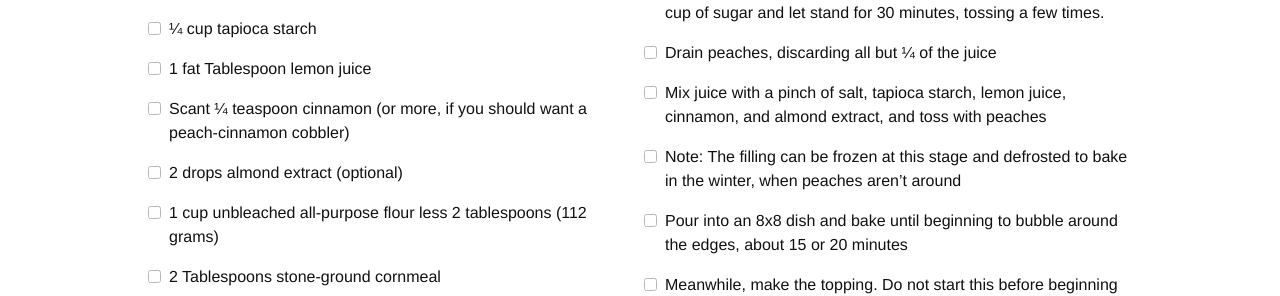
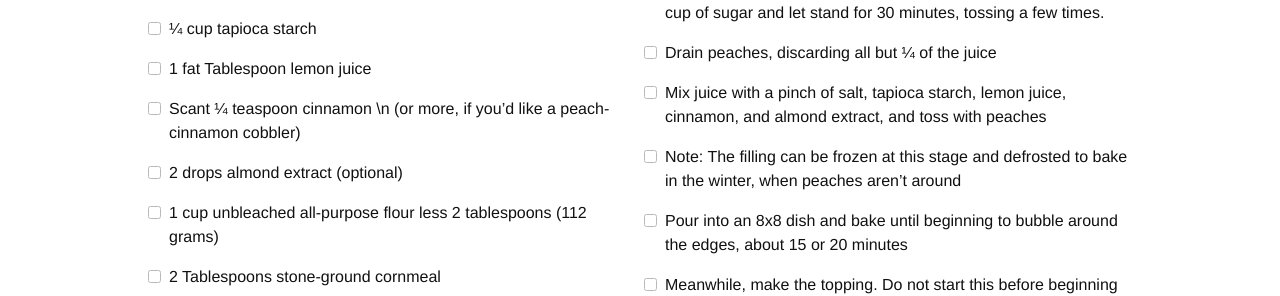
Before and after one commit to edinel/recipes, a Jekyll site: the page built from _recipes/PeachCobbler.md, in a window 1280 px wide. Shown: the part 1387-1683 px from the top of the page. Built offline with Jekyll 4.4.1, drawn with Linux system fonts in a browser that asks for light colours; nearby versions of some CDN libraries; some web fonts are replaced.

Commit message:
More newline games.

```diff
--- a/_recipes/PeachCobbler.md
+++ b/_recipes/PeachCobbler.md
@@ -9,8 +9,8 @@ ingredients:
     - "&frac14; cup sugar"
     - "&frac14; cup tapioca starch"
     - "1 fat Tablespoon lemon juice"
-    - "Scant &frac14; teaspoon cinnamon \n
-    (or more, if you should want a peach-cinnamon cobbler)"
+    - "Scant &frac14; teaspoon cinnamon \\n
+    (or more, if you'd like a peach-cinnamon cobbler)"
     - "2 drops almond extract (optional)"
     - "1 cup unbleached all-purpose flour less 2 tablespoons
     (112 grams)"
```
